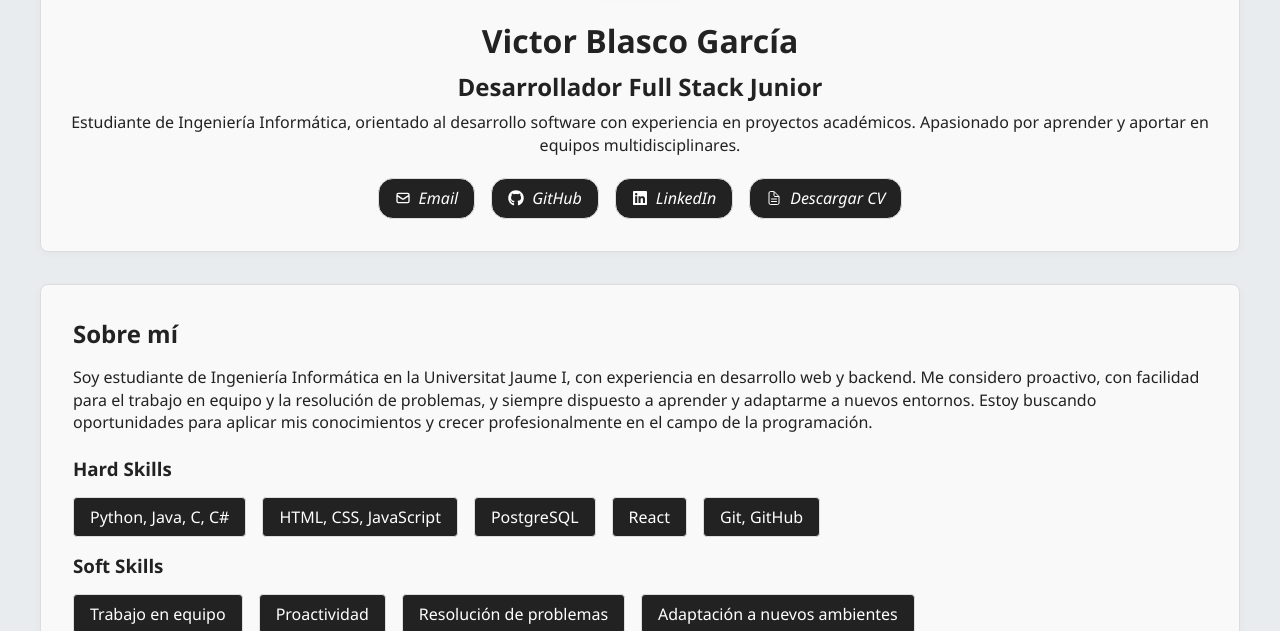
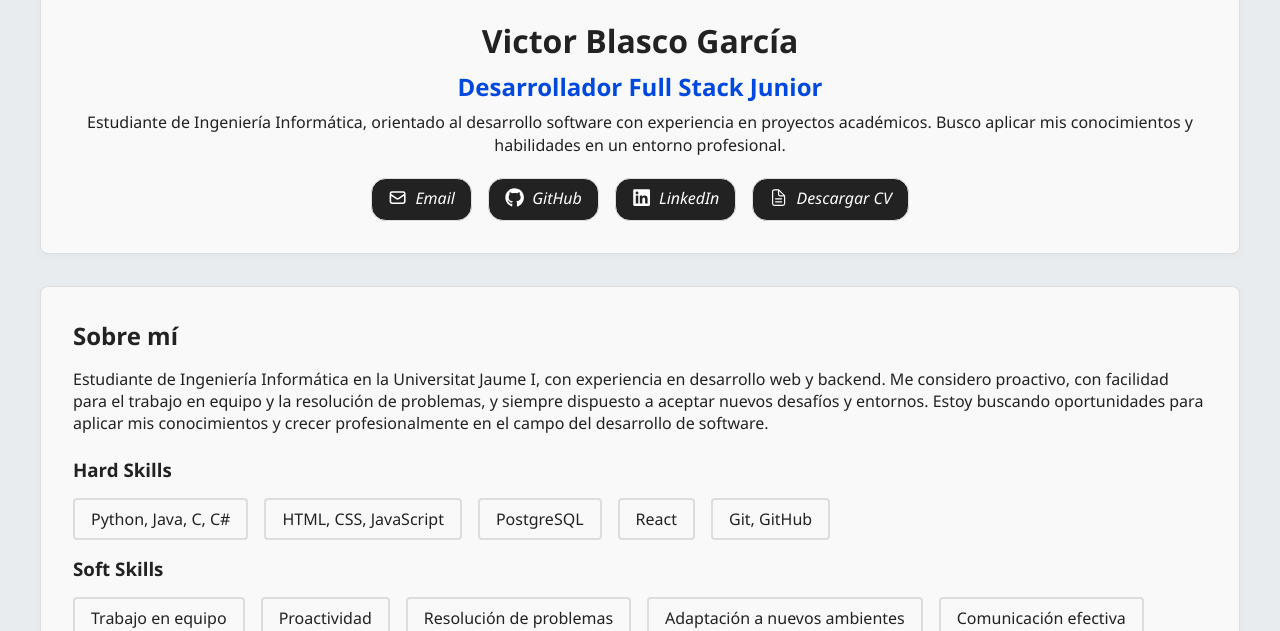
Before and after one commit to Victor-Blasco/portfolio-dev, a React (Vite) app: page / in a window 1280 px wide. Shown: the part 321-952 px from the top of the page. Built offline with nearby package versions, Linux system fonts and the light colour scheme.

Commit message:
feat: Mejora en la presentación de habilidades y ajustes en estilos; adición de iconos para el cambio de modo claro/oscuro

```diff
--- a/src/App.css
+++ b/src/App.css
@@ -118,5 +118,6 @@ p {
 }
 a .icon{
   vertical-align: middle;
-  margin: 0 0.5rem 0.3rem 0;
+  margin: 0 0.5rem 0.25rem 0;
+  font-size: 1.2rem;
 }
--- a/src/components/About/About.jsx
+++ b/src/components/About/About.jsx
@@ -18,6 +18,7 @@ function About() {
     "Proactividad",
     "Resolución de problemas",
     "Adaptación a nuevos ambientes",
+    "Comunicación efectiva"
   ];
   const languages = [
     "Castellano: Nativo",
@@ -30,11 +31,11 @@ function About() {
     <section className="section-card" id="about" ref={sectionRef}>
       <h2>Sobre mí</h2>
       <p>
-        Soy estudiante de Ingeniería Informática en la Universitat Jaume I, con
+        Estudiante de Ingeniería Informática en la Universitat Jaume I, con
         experiencia en desarrollo web y backend. Me considero proactivo, con
         facilidad para el trabajo en equipo y la resolución de problemas, y
-        siempre dispuesto a aprender y adaptarme a nuevos entornos. Estoy
-        buscando oportunidades para aplicar mis conocimientos y crecer profesionalmente en el campo de la programación.
+        siempre dispuesto a aceptar nuevos desafíos y entornos. Estoy
+        buscando oportunidades para aplicar mis conocimientos y crecer profesionalmente en el campo del desarrollo de software.
 
       </p>
       <SkillsList title="Hard Skills" skills={hardSkills} />
--- a/src/components/Footer/Footer.css
+++ b/src/components/Footer/Footer.css
@@ -12,6 +12,7 @@
     display: flex;
     flex-direction: row;
     align-items: center;
+    justify-content: center;
     gap: 0.5rem;
     flex-wrap: wrap;
     padding: 1rem;
--- a/src/components/Header/Header.css
+++ b/src/components/Header/Header.css
@@ -25,7 +25,11 @@
 
 }
 
-.header h1,.header h2{
+.header h1{
   margin: 0.5rem 0;
   color: var(--text-color);
 }
+.header h2{
+  margin: 0.5rem 0;
+  color: var(--accent);
+}
--- a/src/components/Header/Header.jsx
+++ b/src/components/Header/Header.jsx
@@ -19,8 +19,7 @@ function Header() {
       <h2>Desarrollador Full Stack Junior</h2>
       <p>
         Estudiante de Ingeniería Informática, orientado al desarrollo software
-        con experiencia en proyectos académicos. Apasionado por aprender y
-        aportar en equipos multidisciplinares.
+        con experiencia en proyectos académicos. Busco aplicar mis conocimientos y habilidades en un entorno profesional.
       </p>
       <div className="header-links">
         <a href="mailto:victorblascogar@gmail.com"
--- a/src/components/Navbar/Navbar.jsx
+++ b/src/components/Navbar/Navbar.jsx
@@ -1,4 +1,7 @@
 import './Navbar.css'
+import { MdOutlineLightMode } from "react-icons/md";
+import { MdOutlineDarkMode } from "react-icons/md";
+
 
 function Navbar({ darkMode, onToggleTheme }) {
   return (
@@ -18,7 +21,7 @@ function Navbar({ darkMode, onToggleTheme }) {
           onClick={onToggleTheme}
           aria-label="Cambiar modo claro/oscuro"
         >
-          {darkMode ? "🌙" : "☀️"}
+          {darkMode ? <MdOutlineDarkMode className='icon'/> : <MdOutlineLightMode className='icon'/>}
         </button>
       </div>
     </nav>
--- a/src/components/SkillsList/SkillsList.css
+++ b/src/components/SkillsList/SkillsList.css
@@ -1,3 +1,5 @@
+
+
 .skills-list {
     display: flex;
     flex-wrap: wrap;
@@ -7,16 +9,16 @@
 }
 
 .skills-list li {
-    background: var(--button-bg);
-    color: var(--button-text);
+    background: transparent;
+    color: var(--text-color);
     padding: 0.5rem 1rem;
     border-radius: 4px;
-    border: 1px solid var(--card-border);
+    border: 2px solid var(--card-border);
     transition: all 0.3s ease;
 
 }
 
 .skills-list li:hover {
-    background: var(--accent);
-    transform: scale(1.02);
+    background: color-mix(in srgb, var(--accent) 10%, transparent);
+    transform: scale(1.05);
 }
```
Also changed, not shown: src/components/Experience/Experience.jsx (+6 -7 lines), src/components/Navbar/Navbar.css (+8 -5 lines).
